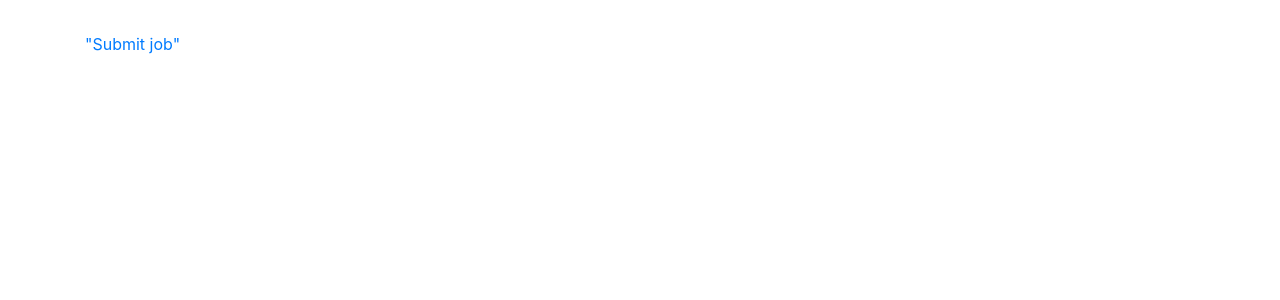
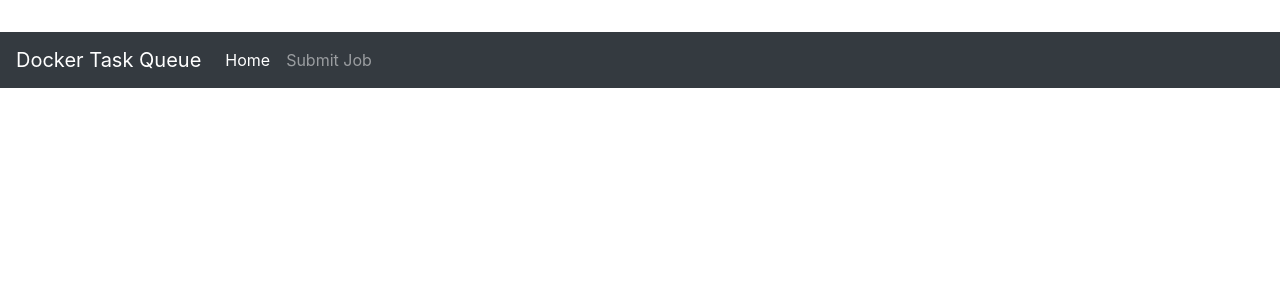
Before and after one commit to mrcabbage972/llama_sherpa, a FastAPI app: page / in a window 1280 px wide. Before the commit the part shown is almost empty. Shown: the top 300 px of the page. Run offline with FastAPI, Linux system fonts and the light colour scheme.

Commit message:
Adding nav bar

```diff
--- a/templates/home.html
+++ b/templates/home.html
@@ -15,11 +15,36 @@
   </head>
 
     <body>
+      <nav class="navbar navbar-expand-lg navbar-dark bg-dark">
+
+  <a class="navbar-brand" href="#">Docker Task Queue</a>
+
+ <button class="navbar-toggler" type="button" data-toggle="collapse" data-target="#navbarTogglerDemo02" aria-controls="navbarTogglerDemo02" aria-expanded="false" aria-label="Toggle navigation">
+
+    <span class="navbar-toggler-icon"></span>
+
+  </button>
+
+
+
+ <div class="collapse navbar-collapse" id="navbarNav">
+   <ul class="navbar-nav mr-auto mt-2 mt-lg-0">
+      <li class="nav-item active">
+        <a class="nav-link" href="/">Home<span class="sr-only">(current)</span></a>
+      </li>
+      <li class="nav-item">
+        <a class="nav-link" href="/submit">Submit Job</a>
+      </li>
+    </ul>
+  </div>
+</nav>
+
+
       <div class="container">
       <!-- child template -->
       {% block content %}
       <div class="starter-template">
-        <a href="/submit">"Submit job"</a>
+      <!--  <a href="/submit">"Submit job"</a> -->
       </div>
         {% endblock %}
       </div>
```
